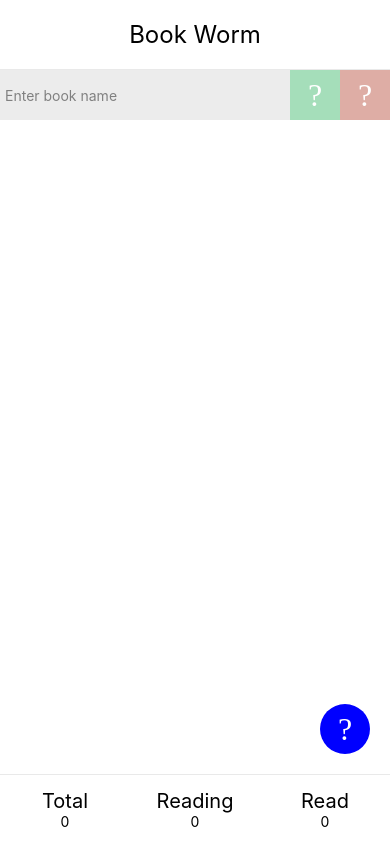
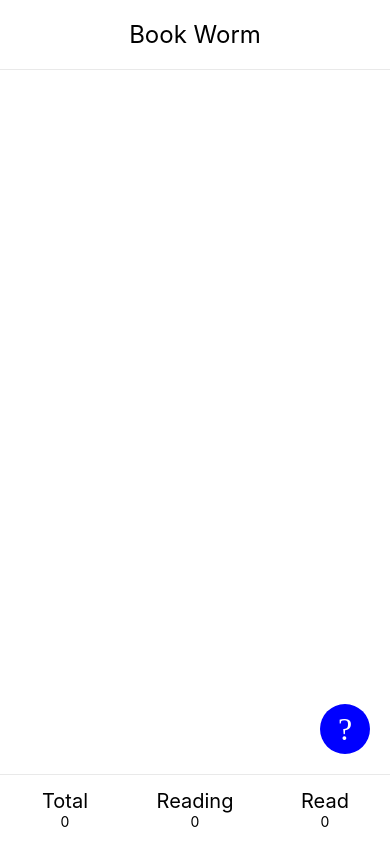
Before and after one commit to mkashaev/bookshelf, a React Native app: screen / in a window 390 px wide. Built offline with nearby package versions, Linux system fonts and the light colour scheme.

Commit message:
ADD switch to visible input

```diff
--- a/App.js
+++ b/App.js
@@ -17,8 +17,20 @@ class App extends React.Component {
     this.state = {
       totalCounter: 0,
       readingCounter: 0,
-      readCounter: 0
+      readCounter: 0,
+      isAddBookVisible: false,
+      textInput: '',
     };
+  }
+
+  showAddNewBook = () => {
+    this.setState((state) => ({
+      isAddBookVisible: !state.isAddBookVisible,
+    }));
+  }
+
+  addBook = () => {
+    alert(this.state.textInput);
   }
 
   render() {
@@ -30,8 +42,10 @@ class App extends React.Component {
             <Text style={styles.title}>Book Worm</Text>
           </View>
           <View style={{ flex: 1}}>
+            { this.state.isAddBookVisible && (
               <View style={{ height: 50, flexDirection: 'row' }}>
                 <TextInput
+                  onChangeText={(text) => this.setState({textInput: text})}
                   style={{
                     flex: 1,
                     backgroundColor: '#ececec',
@@ -40,7 +54,7 @@ class App extends React.Component {
                   placeholder="Enter book name"
                   placeholderTextColor="gray"
                 />
-              <TouchableOpacity>
+                <TouchableOpacity onPress={this.addBook}>
                   <View style={{
                     height: 50,
                     width: 50,
@@ -51,7 +65,7 @@ class App extends React.Component {
                     <Ionicons name="md-checkmark" color="white" size={32} />
                   </View>
                 </TouchableOpacity>
-              <TouchableOpacity>
+                <TouchableOpacity onPress={this.showAddNewBook}>
                   <View style={{
                     height: 50,
                     width: 50,
@@ -63,7 +77,10 @@ class App extends React.Component {
                   </View>
                 </TouchableOpacity>
               </View>
+            )}
+
             <TouchableOpacity
+              onPress={this.showAddNewBook}
               style={{
                 position: 'absolute',
                 bottom: 20,
```
Lines whose indentation alone changed are shown as unchanged.
